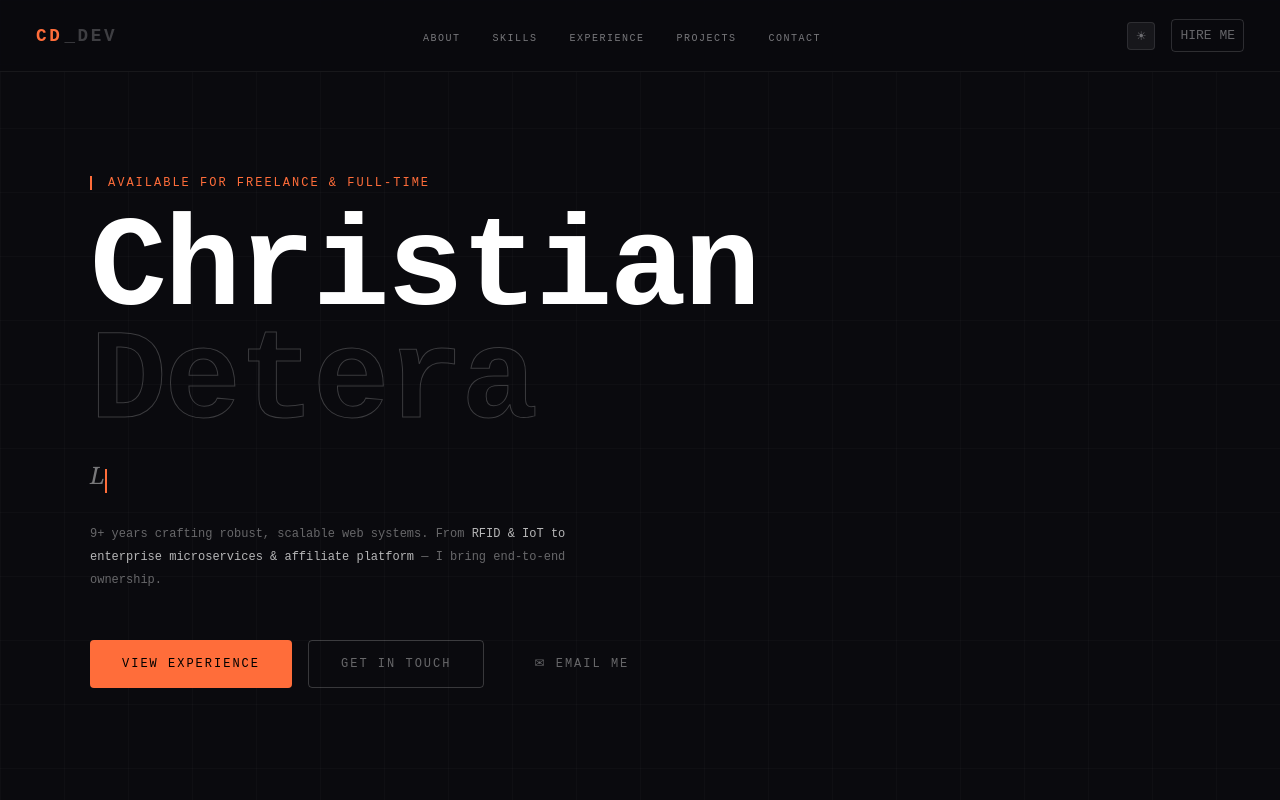
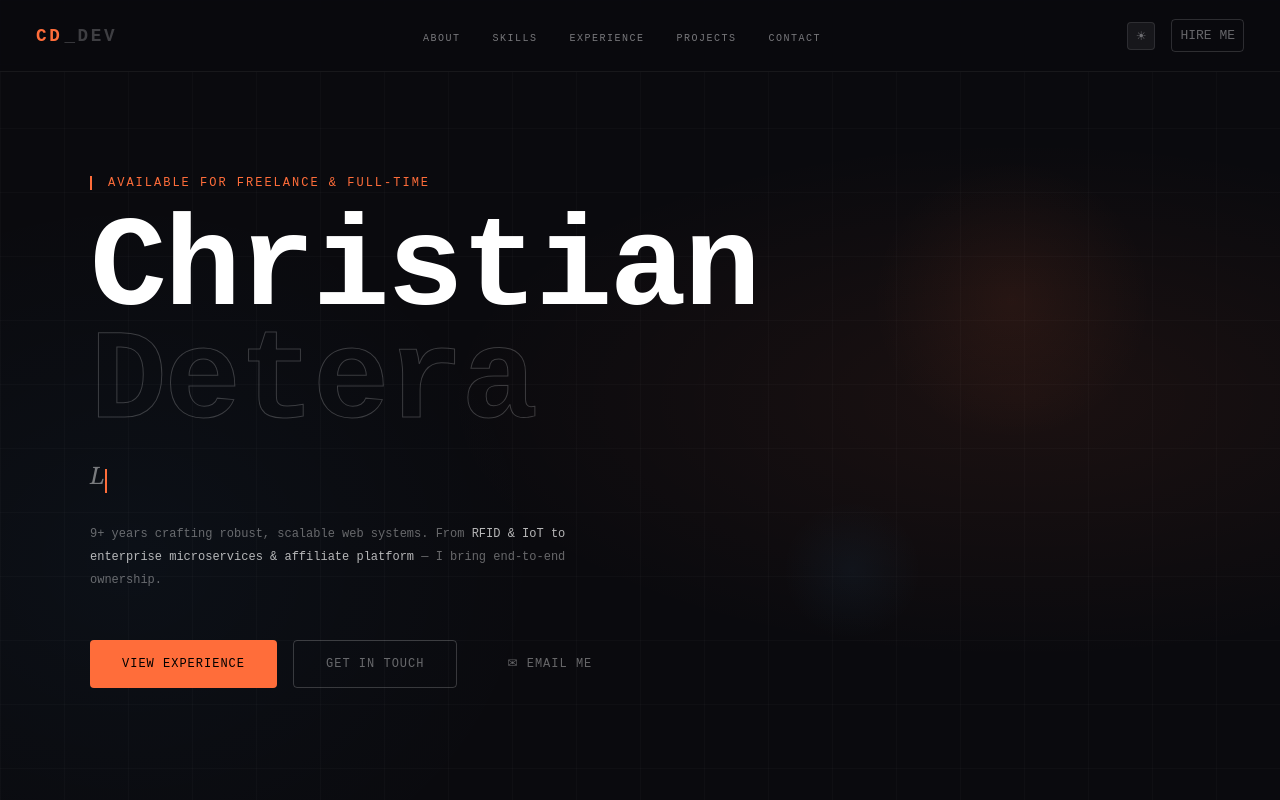
Before and after one commit to ketchan25/chan-portfolio, a React (Vite) app: page / in a window 1280 px wide. Shown: the top 800 px of the page. Built offline with nearby package versions, Linux system fonts and the light colour scheme.

Commit message:
:fire: Improve hero section and navbar aesthetics

```diff
--- a/src/layout/Sections/Hero.tsx
+++ b/src/layout/Sections/Hero.tsx
@@ -2,7 +2,7 @@ import { useEffect, useState } from 'react'
 import { Button } from '../../components/Button'
 import '../../styles/sections/hero.scss'
 
-const abilities = [
+const abilities: string[] = [
     "Senior Software Engineer",
     "Laravel Expert",
     "Full-Stack Developer",
@@ -49,28 +49,33 @@ const useTextTypeWriter = (labels: string[]) => {
 
 export const Hero = () => {
     const textTyped = useTextTypeWriter(abilities)
+    const [preloaded, setPreloaded] = useState(false);
+    useEffect(() => { const t = setTimeout(() => setPreloaded(true), 100); return () => clearTimeout(t); }, []);
+    const fadeUp = (delay: number): React.CSSProperties => ({ opacity: preloaded ? 1 : 0, transform: preloaded ? "none" : "translateY(40px)", transition: `opacity 0.9s ease ${delay}ms, transform 0.9s ease ${delay}ms` })
     return (
         <section className="section-hero">
+            <div className="glow-background"></div>
+            <div className="glow-ball-1"></div>
+            <div className="glow-ball-2"></div>
             <div className="hero-container">
-                <div className="available">
+                <div style={fadeUp(100)} className="available">
                     <span>Available for freelance & full-time</span>
                 </div>
-
                 <h1 className="name">
-                    <span className="firstname">Christian</span>
-                    <span className="lastname">Detera</span>
+                    <span style={fadeUp(250)} className="firstname">Christian</span>
+                    <span style={fadeUp(350)}className="lastname">Detera</span>
                 </h1>
 
-                <div>
+                <div style={fadeUp(400)}>
                     <span className="text-typed">{textTyped}</span>
                     <span className="cursor" />
                 </div>
 
-                <p className="introduction">
+                <p style={fadeUp(550)} className="introduction">
                     9+ years crafting robust, scalable web systems. From <span>RFID & IoT to enterprise microservices & affiliate platform</span> — I bring end-to-end ownership.
                 </p>
 
-                <div className="action-buttons">
+                <div style={fadeUp(700)} className="action-buttons">
                     <Button href="#experience" content="VIEW EXPERIENCE" onClick={() => { }} className="view-experience"></Button>
                     <Button href="#experience" content="GET IN TOUCH" onClick={() => { }} className="get-in-touch"></Button>
                     <Button content="✉ EMAIL ME" onClick={() => { }} className="email"></Button>
--- a/src/styles/main.scss
+++ b/src/styles/main.scss
@@ -16,3 +16,32 @@ body {
     height: 1px;
     background-color: vars.$accent;
 }
+
+.glow-background {
+    position: absolute;
+    inset: 0px;
+    background: radial-gradient(70% 50% at 80% 50%, rgba(255, 109, 58, 0.07) 0%, transparent 65%),
+        radial-gradient(50% 70% at 10% 70%, rgba(58, 171, 255, 0.04) 0%, transparent 65%);
+}
+
+.glow-ball-1 {
+    position: absolute;
+    right: 10%;
+    top: 20%;
+    width: 280px;
+    height: 280px;
+    border-radius: 50%;
+    background: radial-gradient(circle, rgba(255, 109, 58, 0.08) 0%, transparent 70%);
+    animation: 6s ease-in-out 0s infinite normal none running float;
+}
+
+.glow-ball-2 {
+    position: absolute;
+    right: 28%;
+    bottom: 20%;
+    width: 140px;
+    height: 140px;
+    border-radius: 50%;
+    background: radial-gradient(circle, rgba(58, 171, 255, 0.05) 0%, transparent 70%);
+    animation: 9s ease-in-out 0s infinite reverse none running float;
+}
--- a/src/styles/navbar.scss
+++ b/src/styles/navbar.scss
@@ -48,7 +48,6 @@ nav {
 
             &:active {
                 color: rgb(255, 109, 58);
-                font-size: 11px;
                 text-decoration: underline;
                 transition: color 0.4s;
             }
--- a/src/styles/sections/hero.scss
+++ b/src/styles/sections/hero.scss
@@ -12,8 +12,8 @@
     position: relative;
     overflow: hidden;
     background-image: linear-gradient(rgba(255, 255, 255, 0.02) 1px, transparent 1px),
-            linear-gradient(90deg, rgba(255, 255, 255, 0.02) 1px, transparent 1px);
-        background-size: 64px 64px;
+        linear-gradient(90deg, rgba(255, 255, 255, 0.02) 1px, transparent 1px);
+    background-size: 64px 64px;
 
     .hero-container {
         position: relative;
@@ -114,7 +114,7 @@
                 font-family: vars.$font;
                 background-color: rgb(255, 109, 58);
                 height: 48px;
-                letter-spacing: 2px;
+                letter-spacing: 1px;
                 border-color: transparent;
                 border-radius: 4px;
                 font-size: 12px;
@@ -125,9 +125,8 @@
                 &:hover {
                     transition: all 0.3s ease-in-out;
                     transform: translateY(-2px);
-                    border: 1px solid rgb(255, 109, 58);
                     box-shadow: 0 16px 200px rgb(255, 109, 58);
-                    background-color: rgb(255, 111, 59);
+                    background-color: rgb(255, 133, 88);
                 }
             }
 
@@ -136,7 +135,7 @@
                 background-color: transparent;
                 color: rgba(255, 255, 255, 0.38);
                 height: 48px;
-                letter-spacing: 2px;
+                letter-spacing: 1px;
                 border: 1px solid rgba(238, 238, 238, 0.2);
                 border-radius: 4px;
                 font-size: 12px;
@@ -160,7 +159,6 @@
                         background-color: transparent;
                         color: rgba(255, 255, 255, 0.7);
                     }
-
                 }
             }
 
@@ -170,7 +168,7 @@
                 color: rgba(255, 255, 255, 0.7);
                 height: 48px;
                 width: 216px;
-                letter-spacing: 2px;
+                letter-spacing: 1px;
                 border: 1px solid rgba(238, 238, 238, 0.2);
                 border-radius: 4px;
                 font-size: 12px;
@@ -193,7 +191,6 @@
                         background-color: transparent;
                         color: rgba(255, 255, 255, 0.7);
                     }
-
                 }
             }
 
@@ -202,7 +199,7 @@
                 background-color: transparent;
                 color: rgba(255, 255, 255, 0.38);
                 height: 48px;
-                letter-spacing: 2px;
+                letter-spacing: 1px;
                 border-color: transparent;
                 border-radius: 4px;
                 font-size: 12px;
```
